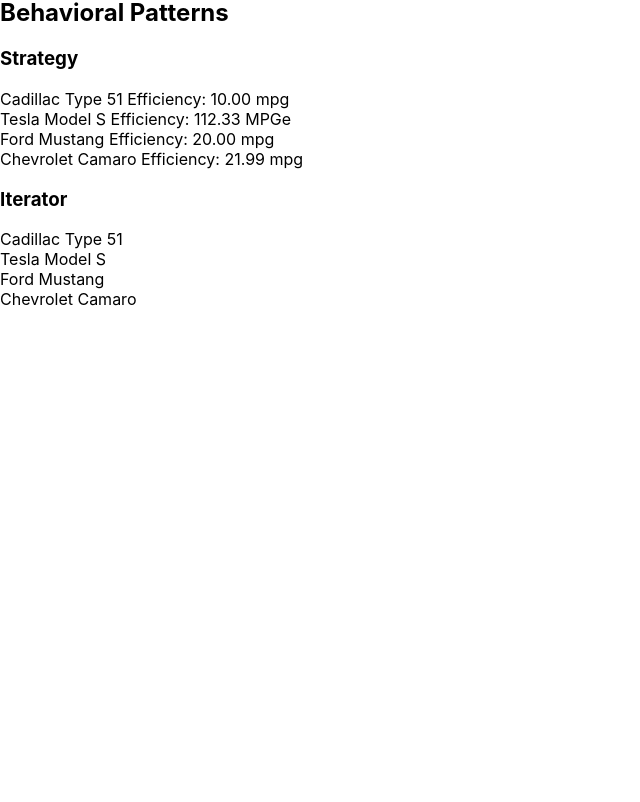
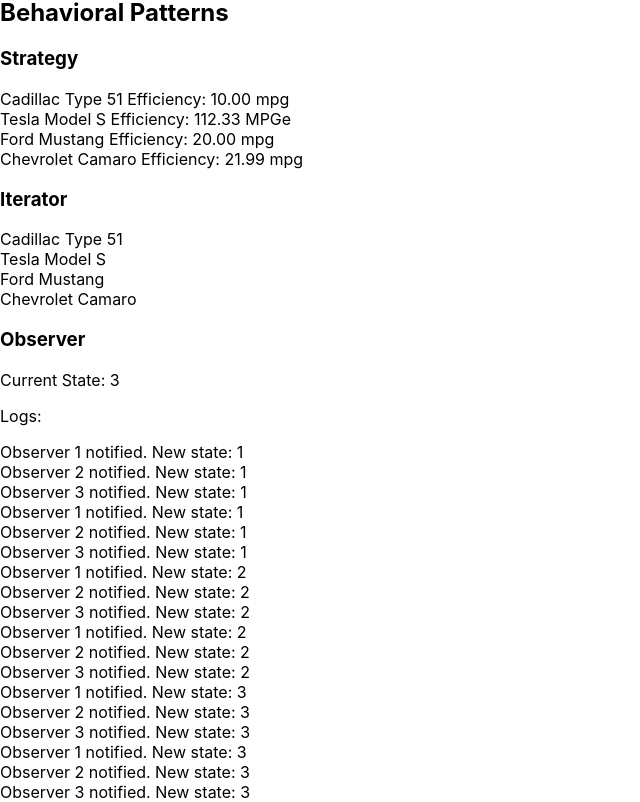
Before and after one commit to samuelgomeslima/design-patterns, a React (Create React App) app: page / in a window 1280 px wide. Shown: the part 733-1535 px from the top of the page, without its empty margins (0-640 px from the left). Before the commit the page ends 1042 px from the top, so only its background shows below. Built offline with nearby package versions, Linux system fonts and the light colour scheme.

Commit message:
Behavioral Patterns - Observer Example

```diff
--- a/src/App.js
+++ b/src/App.js
@@ -4,6 +4,7 @@
 import BuilderExample from './components/builderExample/BuilderExample';
 import StrategyExample from './components/strategyExample/StrategyExample';
 import IteratorExample from './components/iteratorExample/IteratorExample';
+import ObserverExample from './components/observerExample/ObserverExample';
 import logo from './logo.svg';
 
 function App() {
@@ -45,6 +46,9 @@
 
       <h3>Iterator</h3>
       <IteratorExample />
+
+      <h3>Observer</h3>
+      <ObserverExample />
     </div>
   );
 }
--- /dev/null
+++ b/src/components/observerExample/ObserverExample.js
@@ -0,0 +1,72 @@
+// ObserverExample.js
+import React, { useState, useEffect } from 'react';
+import Subject from './Subject';
+
+const ObserverExample = () => {
+  const [state, setState] = useState(0);
+  const [logs, setLogs] = useState([]);
+
+  useEffect(() => {
+    const subject = new Subject();
+
+    const observer1 = {
+      update: () => {
+        const newState = subject.getState();
+        setLogs(prevLogs => [...prevLogs, `Observer 1 notified. New state: ${newState}`]);
+      }
+    };
+
+    const observer2 = {
+      update: () => {
+        const newState = subject.getState();
+        setLogs(prevLogs => [...prevLogs, `Observer 2 notified. New state: ${newState}`]);
+      }
+    };
+
+    const observer3 = {
+      update: () => {
+        const newState = subject.getState();
+        setLogs(prevLogs => [...prevLogs, `Observer 3 notified. New state: ${newState}`]);
+      }
+    };
+
+    subject.attach(observer1);
+    subject.attach(observer2);
+    subject.attach(observer3);
+
+    // Simulate state changes
+    const interval = setInterval(() => {
+      setState(prevState => {
+        const newState = prevState + 1;
+        subject.setState(newState);
+
+        // Stop the interval when the state reaches 5
+        if (newState >= 3) {
+          clearInterval(interval);
+        }
+
+        return newState;
+      });
+    }, 1000);
+
+    // Clean up observers and interval
+    return () => {
+      clearInterval(interval);
+      subject.observers = [];
+    };
+  }, []);
+
+  return (
+    <div>
+      <p>Current State: {state}</p>
+      <div>
+        <p>Logs:</p>
+        {logs.map((log, index) => (
+          <div key={index}>{log}</div>
+        ))}
+      </div>
+    </div>
+  );
+};
+
+export default ObserverExample;
--- /dev/null
+++ b/src/components/observerExample/Subject.js
@@ -0,0 +1,26 @@
+// Subject.js
+class Subject {
+    constructor() {
+      this.observers = [];
+      this.state = 0;
+    }
+
+    getState() {
+      return this.state;
+    }
+
+    setState(state) {
+      this.state = state;
+      this.notifyAllObservers();
+    }
+
+    attach(observer) {
+      this.observers.push(observer);
+    }
+
+    notifyAllObservers() {
+      this.observers.forEach(observer => observer.update());
+    }
+  }
+
+  export default Subject;
```
Also changed, not shown: src/components/observerExample/Observer.js (added, +14 -0 lines).
